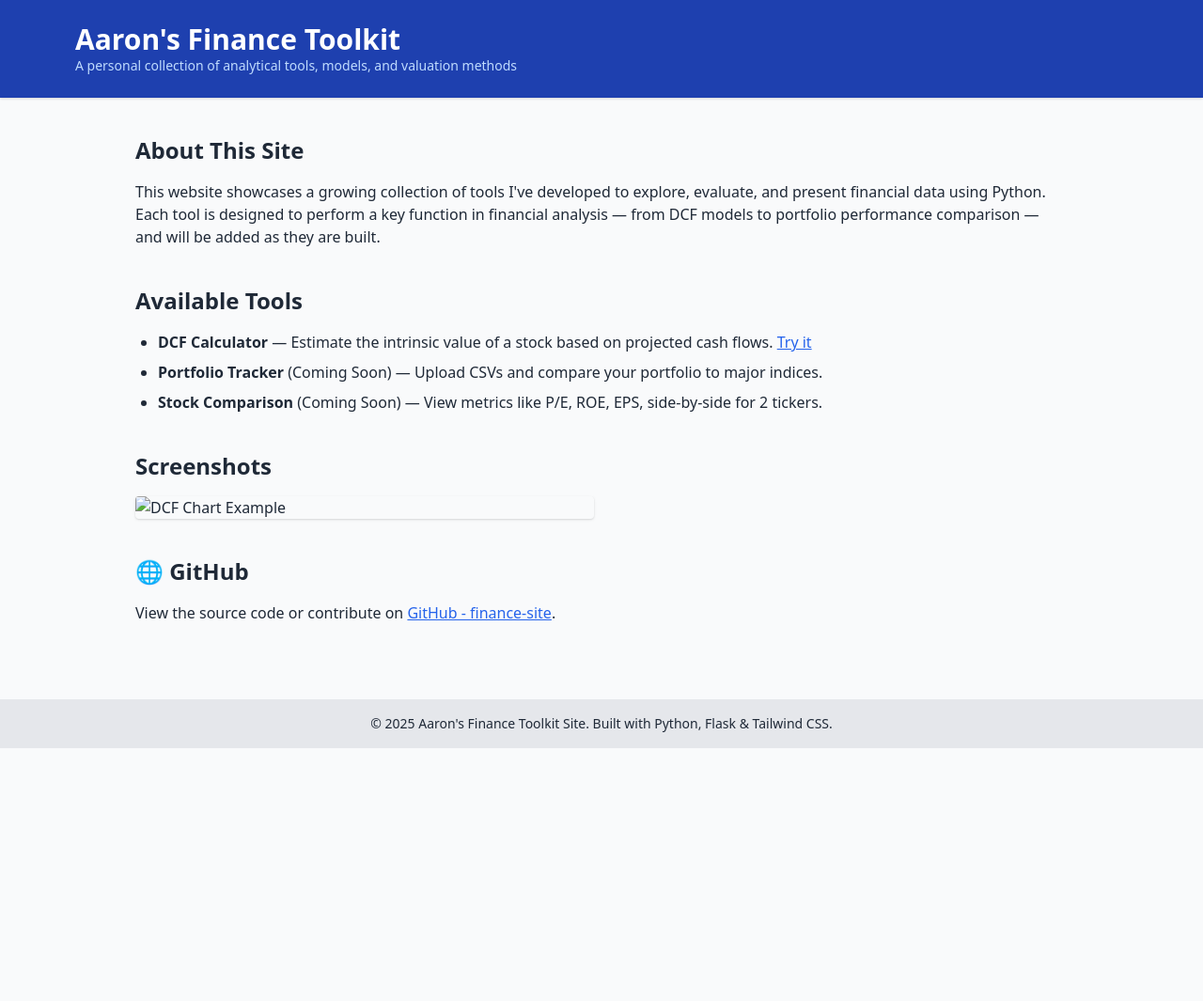
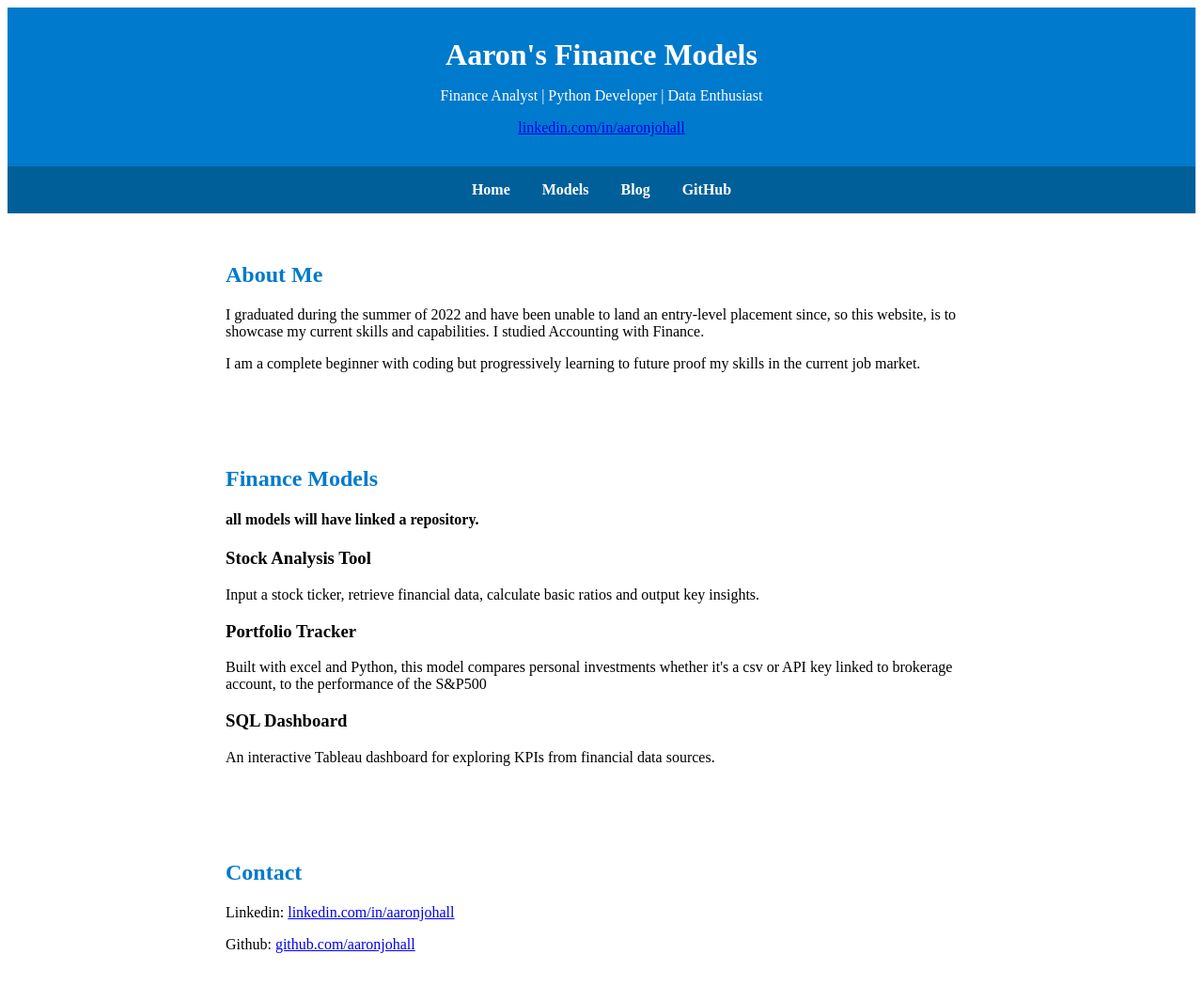
Before and after one commit to aaronjohall/finance-site, a plain HTML site: page index.html in a window 1280 px wide. Shown: the top 1065 px of the page at 94% size. Before the commit the page ends 800 px from the top, so only its background shows below. Drawn offline with nearby package versions, Linux system fonts and the light colour scheme.

Commit message:
Add files via upload

```diff
--- a/index.html
+++ b/index.html
@@ -1,52 +1,92 @@
+
 <!DOCTYPE html>
-<html lang="en">
+<html lang=en>
+
 <head>
-    <meta charset="UTF-8">
-    <meta name="viewport" content="width=device-width, initial-scale=1.0">
-    <title>Aaron's Finance Tools</title>
-    <link href="https://cdn.jsdelivr.net/npm/tailwindcss@2.2.19/dist/tailwind.min.css" rel="stylesheet">
+    <meta charset="UTF-8" />
+    <meta name="viewport" content="width=device-width, initial-scale=1.0"/>
+    <title> Aaron's | Personal Financial Models </title>
+    <link rel="stylesheet" href="stylesheet.css"/>
 </head>
-<body class="bg-gray-50 text-gray-800">
-    <header class="bg-blue-800 text-white py-6 shadow">
-        <div class="max-w-6xl mx-auto px-4">
-            <h1 class="text-3xl font-bold">Aaron's Finance Toolkit</h1>
-            <p class="text-blue-200 text-sm">A personal collection of analytical tools, models, and valuation methods</p>
-            <p class="text-white-150 text-sm"><a href="https://www.linkedin.com/in/aaron-johall/" linkedin.com/in/aaron-johall/</a></p>
-        </div>
+
+<header>
+    <h1>Aaron's Finance Models</h1>
+    <p>Finance Analyst | Python Developer | Data Enthusiast</p>
+    <a href="https://www.linkedin.com/in/aaron-johall/" target="_blank">linkedin.com/in/aaronjohall</a>
     </header>
+<nav>
+    <a href="index.html">Home</a>
+    <a href="models.html">Models</a>
+    <a href="blog.html">Blog</a>
+    <a href="https://github.com/aaronjohall" target="_blank">GitHub</a>
+</nav>
 
-    <main class="max-w-5xl mx-auto px-4 py-10">
-        <section class="mb-10">
-            <h2 class="text-2xl font-semibold mb-4"> About This Site</h2>
-            <p>This website showcases a growing collection of tools I've developed to explore, evaluate, and present financial data using Python. Each tool is designed to perform a key function in financial analysis — from DCF models to portfolio performance comparison — and will be added as they are built.</p>
-        </section>
+<section id="about">
+    <h2>About Me</h2>
+    <p>
+        I graduated during the summer of 2022 and have been unable to land an entry-level
+        placement since, so this website, is to showcase my current skills and capabilities.
+        I studied Accounting with Finance.
+    </p>
+    <p>I am a complete beginner with coding but progressively learning to future proof my skills in the current job market.</p>
+</section>
+<section id="Models">
+    <h2>Finance Models</h2>
+    <h4>all models will have linked a repository.</h4>
+    <div class="tool #1">
+        <h3>Stock Analysis Tool</h3>
+        <p>Input a stock ticker, retrieve financial data, calculate basic ratios and output key insights.</p>
+    </div>
 
-        <section class="mb-10">
-            <h2 class="text-2xl font-semibold mb-4"> Available Tools</h2>
-            <ul class="list-disc ml-6 space-y-2">
-                <li><strong>DCF Calculator</strong> — Estimate the intrinsic value of a stock based on projected cash flows. <a href="/dcf" class="text-blue-600 underline">Try it</a></li>
-                <!-- Future tools can be listed below -->
-                <li><strong>Portfolio Tracker</strong> (Coming Soon) — Upload CSVs and compare your portfolio to major indices.</li>
-                <li><strong>Stock Comparison</strong> (Coming Soon) — View metrics like P/E, ROE, EPS, side-by-side for 2 tickers.</li>
-            </ul>
-        </section>
+    <div class="tool #2">
+        <h3>Portfolio Tracker</h3>
+        <p>Built with excel and Python, this model compares personal investments whether it's a csv or API key linked to brokerage account, to the performance of the S&P500 </p>
+    </div>
 
-        <section class="mb-10">
-            <h2 class="text-2xl font-semibold mb-4"> Screenshots</h2>
-            <div class="grid grid-cols-1 sm:grid-cols-2 gap-4">
-                <img src="/static/chart.png" alt="DCF Chart Example" class="rounded shadow">
-                <!-- Add additional images as needed -->
-            </div>
-        </section>
+    <div class="tool #3">
+        <h3>SQL Dashboard</h3>
+        <p>An interactive Tableau dashboard for exploring KPIs from financial data sources.</p>
+    </div>
+</section>
 
-        <section>
-            <h2 class="text-2xl font-semibold mb-4">🌐 GitHub</h2>
-            <p>View the source code or contribute on <a href="https://github.com/aaronjohall/finance-site" class="text-blue-600 underline">GitHub - finance-site</a>.</p>
-        </section>
-    </main>
+<section id="contact">
+    <h2>Contact</h2>
+    <p>Linkedin: <a href="https://www.linkedin.com/in/aaron-johall/" target="_blank">linkedin.com/in/aaronjohall</a></p>
+    <p>Github: <a href="https://github.com/aaronjohall" target=_blank>github.com/aaronjohall</a></p>
+</section>
 
-    <footer class="bg-gray-200 text-center text-sm py-4 mt-10">
-        <p>© 2025 Aaron's Finance Toolkit Site. Built with Python, Flask & Tailwind CSS.</p>
-    </footer>
+<footer>
+    &copy; 2025 Aaron Johal. All Rights Reserved.
+</footer>
+
 </body>
 </html>
+
+
+
+
+
+
+
+
+
+
+
+
+
+
+
+
+
+
+
+
+
+
+
+
+
+
+
+
+</html>
--- /dev/null
+++ b/stylesheet.css
@@ -0,0 +1,64 @@
+css
+
+body {
+    font-family: Arial, Helvetica, sans-serif;
+    margin: 0;
+    background-color: #007acc;
+    color: #333
+}
+
+header {
+    background-color: #007acc;
+    color: white;
+    padding: 2rem;
+    text-align: center;
+}
+
+header h1 {
+    margin: 0;
+}
+
+nav {
+    background-color: #005f99;
+    padding: 1rem;
+    text-align: center;
+}
+
+nav a {
+    color: white;
+    margin: 0 15px;
+    text-decoration: none;
+    font-weight: bold;
+}
+
+section {
+    padding: 2rem;
+    max-width: 800px;
+    margin: auto;
+}
+
+h2 {
+    color: #007acc;
+}
+
+.project {
+    background-color: white;
+    padding: 1rem;
+    margin-bottom: 1rem;
+    border-radius: 8px;
+    box-shadow: 0 2px 4px rgba(0,0,0,0.1);
+}
+
+footer {
+    background-color: #eee;
+    text-align: center;
+    padding: 1rem;
+    margin-top: 2rem;
+}
+
+@media (max-width: 600px) {
+    nav a {
+        display: block;
+        margin: 10px 0;
+    }
+}
```
Also changed, not shown: blog.html (added, +47 -0 lines), blog_post_1.html (added, +2 -0 lines), models.html (added, +70 -0 lines), stock_analysis_tool.html (added, +75 -0 lines), stock_analysis_output.png (added).
